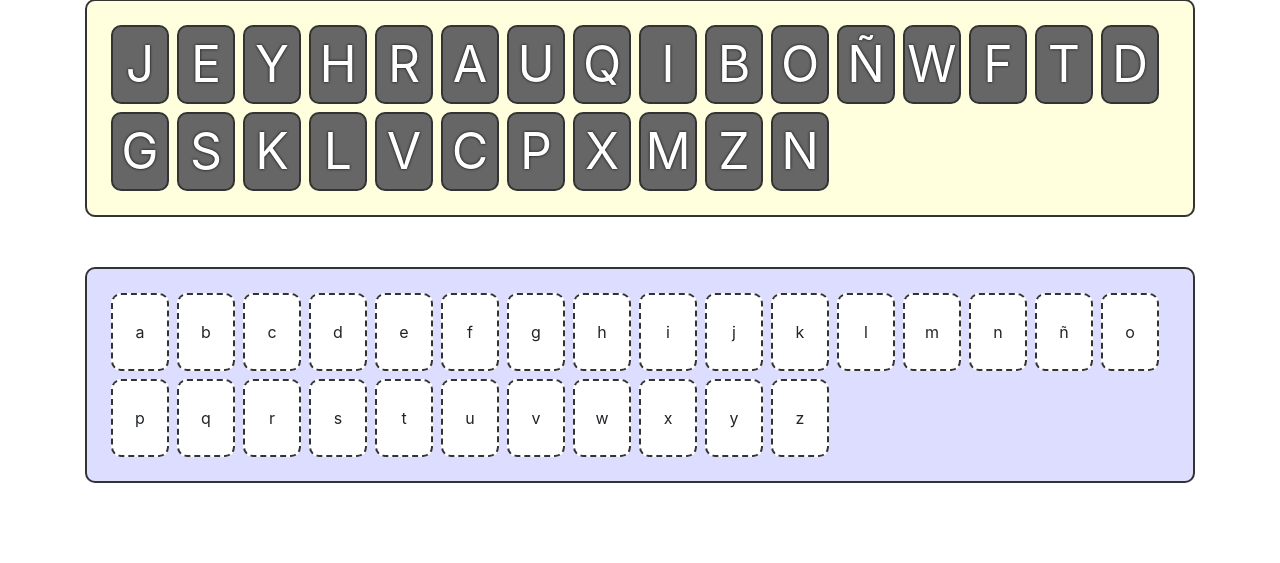
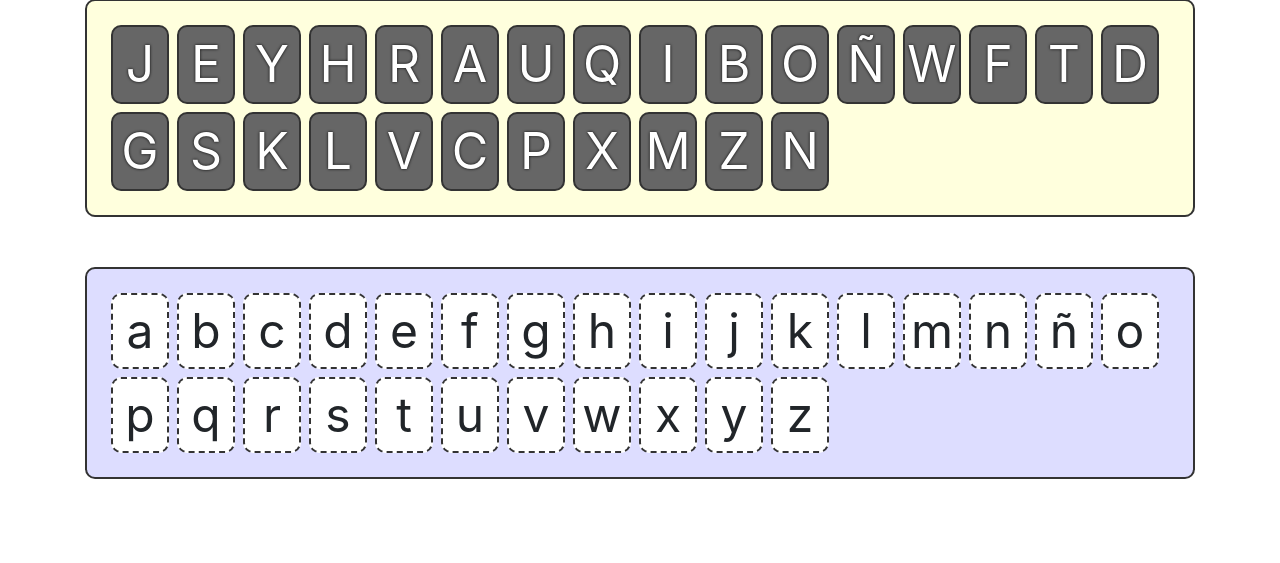
Before and after one commit to kadorrna/juegosCuarentena, a PHP site: page /sopa/sopa.html in a window 1280 px wide. Shown: the part 293-856 px from the top of the page. After the commit the page ends 772 px from the top, so only its background shows below. Run offline with PHP 8.4, Linux system fonts and the light colour scheme; some libraries are stand-ins or nearby versions.

Commit message:
Font size

```diff
--- a/sopa/sopa.css
+++ b/sopa/sopa.css
@@ -69,10 +69,10 @@ h1, h2, h3, h4 {
 
 #cardSlots div {
   width: 58px;
-  height: 78px;
   background: #fff;
   border: 2px solid #333;
   border-radius: 10px;
+  font-size: 3rem;
 }
 
 #cardSlots div:first-child, #cardPile div:first-child {
```
